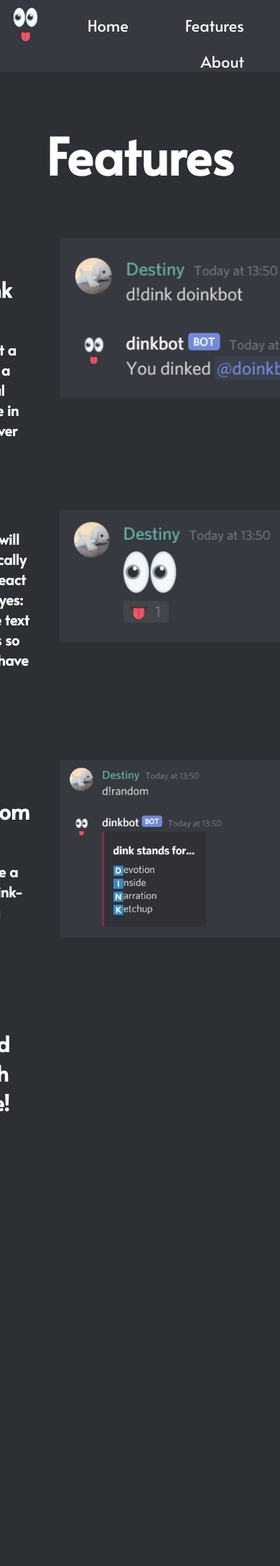
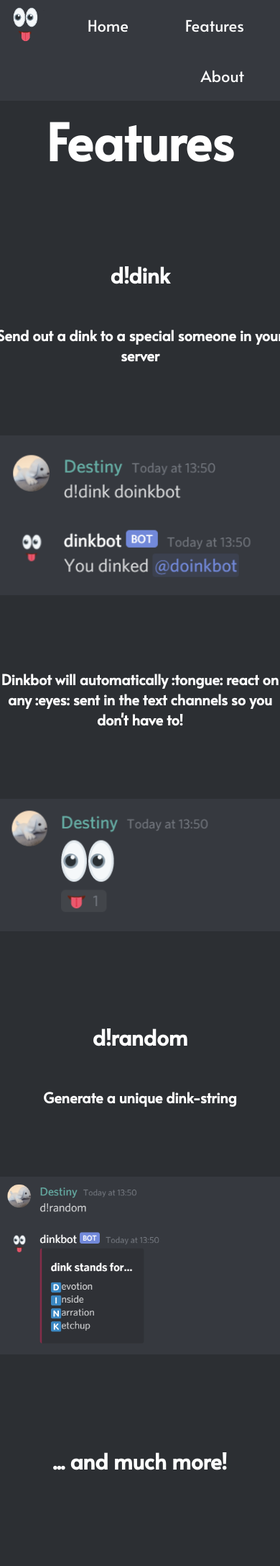
Before and after one commit to Destiny-02/dinkbot-website, a PHP site: page /features.html in a window 390 px wide; the page is wider, and only the part inside the window is pictured. Shown: that part at 72% size. Before the commit the page ends 1545 px from the top of that part, so only its background shows below. Run offline with PHP 8.4, Linux system fonts and the light colour scheme.

Commit message:
Update styles.css
make more responsive on mobile

```diff
--- a/styles.css
+++ b/styles.css
@@ -4,7 +4,7 @@ body {
 	color: white;
 	padding: 0px;
 	margin: 0px;
-	margin-top: 100px;
+	padding-top: 100px;
 }
 
 .navbar {
@@ -12,15 +12,15 @@ body {
 	background-color: rgb(54, 57, 63); /* discord grey */
 	position: fixed;
 	top:0;
+	z-index: 500;
 	width: 100%;
-	z-index: 500;
-	overflow: hidden;
 }
 
 .navbar a {
 	font-size: 22px;
 	display: inline-block;
 	padding-top: 20px;
+	padding-bottom: 20px;
 	padding-right:50px;
 }
 
@@ -39,7 +39,6 @@ a.navbar:hover {
 	position: absolute;
 	left: 50%;
 	transform: translate(-50%);
-	padding: 20px;
 
 }
 
@@ -93,20 +92,20 @@ a:hover{
 }
 
 .grid-container {
+  margin: 0 auto;
   display: grid;
-  grid-template-columns: auto auto;
+
 }
 
 .grid-item {
   padding: 20px;
   padding-bottom: 50px;
   font-size: 20px;
+  min-width: 400px;
   text-align: left;
 }
 
-.item5 {
-  grid-column: 1 / span 2;
-  padding: 20px;
-  font-size: 20px;
-  text-align: left;
+/* resize on mobile */
+@media (min-width: 900px) {
+  .grid-container { grid-template-columns: repeat(2, 1fr); }
 }
```
